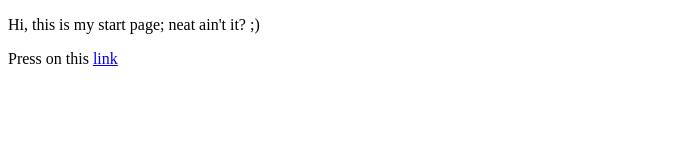
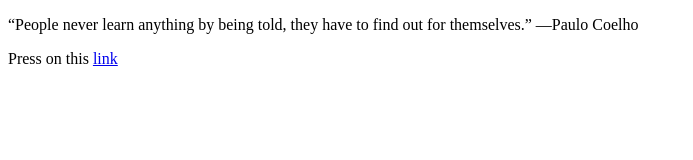
Before and after one commit to ghostonchip/me, a plain HTML site: page index.html in a window 1280 px wide. Shown: the whole page, without its empty margins (0-693 px from the left). Drawn offline with Linux system fonts and the light colour scheme.

Commit message:
Updating index.html

```diff
--- a/index.html
+++ b/index.html
@@ -6,7 +6,7 @@
     </head>
     <body>
         <div class="main-wrapper">
-            <p>Hi, this is my start page; neat ain&#39;t it? ;)</p>
+            <p>“People never learn anything by being told, they have to find out for themselves.” ―Paulo Coelho</p>
 			<p>Press on this <a href="hello.html"> link </a> </p>
 
         </div>
```
